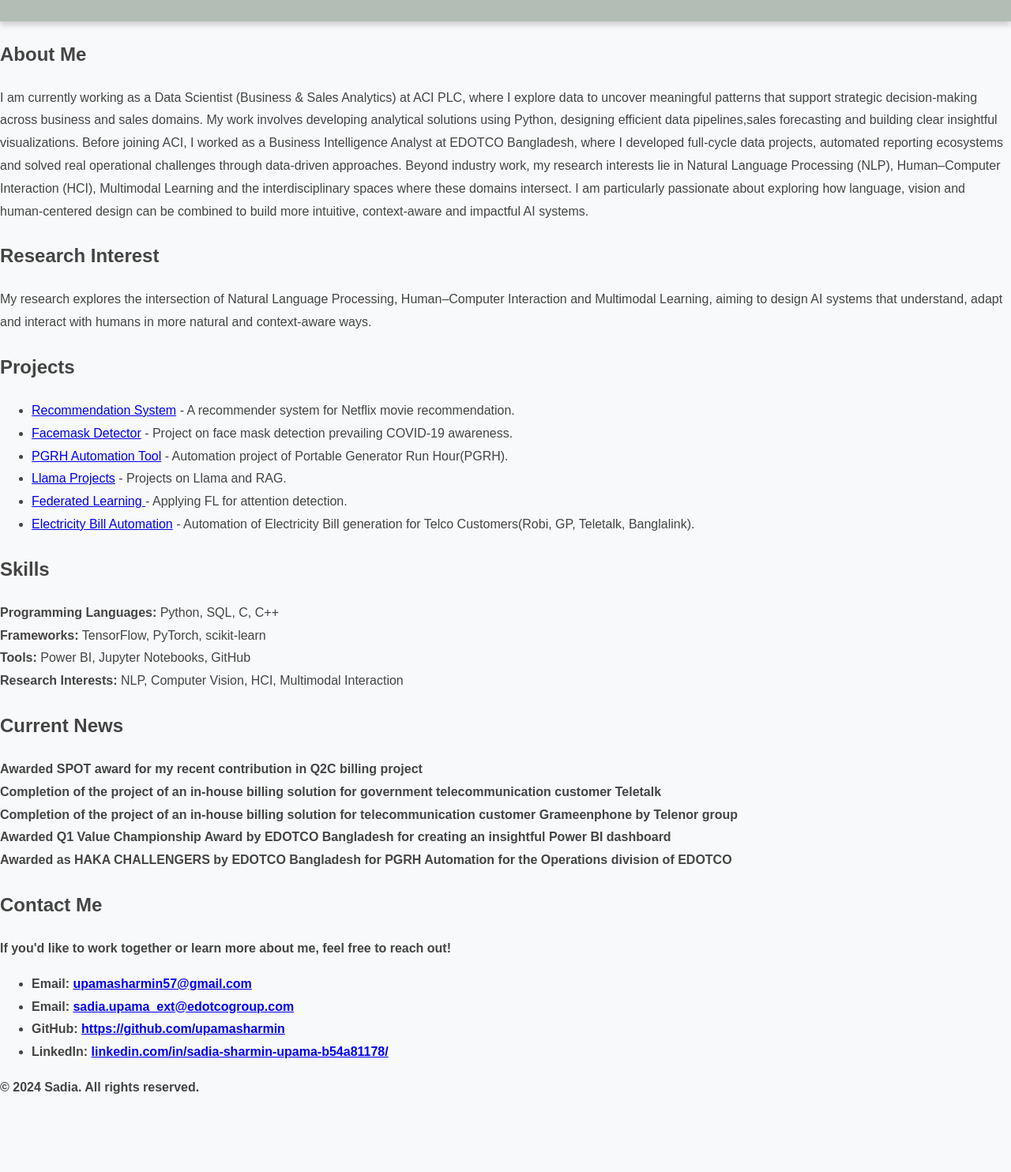
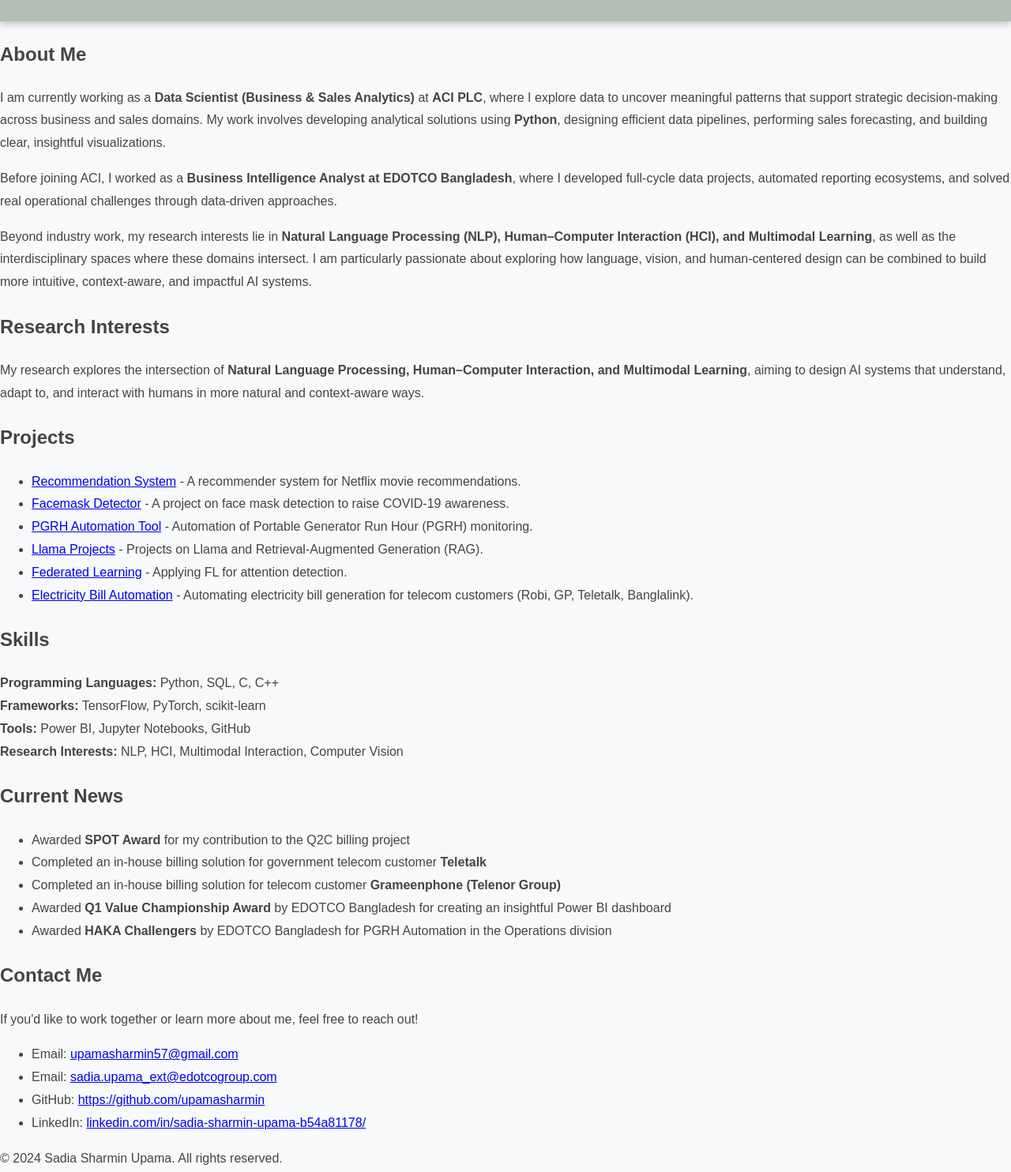
Before and after one commit to upamasharmin/upamasharmin.github.io, a plain HTML site: page index.html in a window 1280 px wide. Shown: the part 302-1786 px from the top of the page at 79% size. Before the commit the page ends 1710 px from the top, so only its background shows below. Drawn offline with Linux system fonts and the light colour scheme.

Commit message:
Update index.html

```diff
--- a/index.html
+++ b/index.html
@@ -9,50 +9,49 @@
 <body>
   <header>
     <h1>Hi, I'm Sadia Sharmin Upama</h1>
-    <!-- Adding an image -->
     <img src="Formal_pic.jpg" alt="Sadia's Profile Picture" style="width: 150px; height: 150px; border-radius: 50%; margin-top: 20px;">
   </header>
 
   <section>
     <h2>About Me</h2>
     <p>
-      I am currently working as a Data Scientist (Business & Sales Analytics) at ACI PLC, where I explore data to uncover meaningful patterns that support strategic decision-making across business and sales domains. My work involves developing analytical solutions using Python, designing efficient data pipelines,sales forecasting and building clear insightful visualizations.
+      I am currently working as a <strong>Data Scientist (Business & Sales Analytics)</strong> at <strong>ACI PLC</strong>, where I explore data to uncover meaningful patterns that support strategic decision-making across business and sales domains. My work involves developing analytical solutions using <strong>Python</strong>, designing efficient data pipelines, performing sales forecasting, and building clear, insightful visualizations.
+    </p>
+    <p>
+      Before joining ACI, I worked as a <strong>Business Intelligence Analyst at EDOTCO Bangladesh</strong>, where I developed full-cycle data projects, automated reporting ecosystems, and solved real operational challenges through data-driven approaches.
+    </p>
+    <p>
+      Beyond industry work, my research interests lie in <strong>Natural Language Processing (NLP), Human–Computer Interaction (HCI), and Multimodal Learning</strong>, as well as the interdisciplinary spaces where these domains intersect. I am particularly passionate about exploring how language, vision, and human-centered design can be combined to build more intuitive, context-aware, and impactful AI systems.
+    </p>
+  </section>
 
-Before joining ACI, I worked as a Business Intelligence Analyst at EDOTCO Bangladesh, where I developed full-cycle data projects, automated reporting ecosystems and solved real operational challenges through data-driven approaches.
-
-Beyond industry work, my research interests lie in Natural Language Processing (NLP), Human–Computer Interaction (HCI), Multimodal Learning and the interdisciplinary spaces where these domains intersect. I am particularly passionate about exploring how language, vision and human-centered design can be combined to build more intuitive, context-aware and impactful AI systems.
+  <section>
+    <h2>Research Interests</h2>
+    <p>
+      My research explores the intersection of <strong>Natural Language Processing, Human–Computer Interaction, and Multimodal Learning</strong>, aiming to design AI systems that understand, adapt to, and interact with humans in more natural and context-aware ways.
     </p>
-
-  </section>
-  <section>
-    <h2>Research Interest</h2>
-    My research explores the intersection of Natural Language Processing, Human–Computer Interaction and Multimodal Learning, aiming to design AI systems that understand, adapt and interact with humans in more natural and context-aware ways.
   </section>
 
   <section>
     <h2>Projects</h2>
     <ul>
       <li>
-        <a href="https://github.com/upamasharmin/Recommendation_System">Recommendation System</a> - A recommender system for Netflix movie recommendation.
-
+        <a href="https://github.com/upamasharmin/Recommendation_System">Recommendation System</a> - A recommender system for Netflix movie recommendations.
       </li>
       <li>
-        <a href="https://github.com/upamasharmin/Face-mask-ditector">Facemask Detector</a> - Project on face mask detection prevailing COVID-19 awareness.
-
+        <a href="https://github.com/upamasharmin/Face-mask-ditector">Facemask Detector</a> - A project on face mask detection to raise COVID-19 awareness.
       </li>
       <li>
-        <a href="https://github.com/upamasharmin/Alarm_Plotting_PG_RH">PGRH Automation Tool</a> - Automation project of Portable Generator Run Hour(PGRH).
-
-      </li>
-       <li>
-        <a href="https://github.com/upamasharmin/Llama-Series">Llama Projects</a> - Projects on Llama and RAG.
+        <a href="https://github.com/upamasharmin/Alarm_Plotting_PG_RH">PGRH Automation Tool</a> - Automation of Portable Generator Run Hour (PGRH) monitoring.
       </li>
       <li>
-        <a href="https://github.com/upamasharmin/Federated-Learning-Projects">Federated Learning </a> - Applying FL for attention detection.
+        <a href="https://github.com/upamasharmin/Llama-Series">Llama Projects</a> - Projects on Llama and Retrieval-Augmented Generation (RAG).
       </li>
-       <li>
-        <a href="https://github.com/upamasharmin/Electricity-Bill-Automation">Electricity Bill Automation</a> - Automation of Electricity Bill generation for Telco Customers(Robi, GP, Teletalk, Banglalink).
-
+      <li>
+        <a href="https://github.com/upamasharmin/Federated-Learning-Projects">Federated Learning</a> - Applying FL for attention detection.
+      </li>
+      <li>
+        <a href="https://github.com/upamasharmin/Electricity-Bill-Automation">Electricity Bill Automation</a> - Automating electricity bill generation for telecom customers (Robi, GP, Teletalk, Banglalink).
       </li>
     </ul>
   </section>
@@ -61,28 +60,28 @@ Beyond industry work, my research interests lie in Natural Language Processing (
     <h2>Skills</h2>
     <p>
       <strong>Programming Languages:</strong> Python, SQL, C, C++<br>
-      <strong>Frameworks:</strong> TensorFlow, PyTorch, scikit-learn <br>
-      <strong>Tools:</strong> Power BI, Jupyter Notebooks, GitHub <br>
-      <strong>Research Interests:</strong> NLP, Computer Vision, HCI, Multimodal Interaction
+      <strong>Frameworks:</strong> TensorFlow, PyTorch, scikit-learn<br>
+      <strong>Tools:</strong> Power BI, Jupyter Notebooks, GitHub<br>
+      <strong>Research Interests:</strong> NLP, HCI, Multimodal Interaction, Computer Vision
     </p>
   </section>
 
   <section>
     <h2>Current News</h2>
-    <p>
-      <strong>Awarded SPOT award for my recent contribution in Q2C billing project<br>
-      <strong>Completion of the project of an in-house billing solution for government telecommunication customer Teletalk<br>
-      <strong>Completion of the project of an in-house billing solution for telecommunication customer Grameenphone by Telenor group<br>
-      <strong>Awarded Q1 Value Championship Award by EDOTCO Bangladesh for creating an insightful Power BI dashboard<br>
-      <strong>Awarded as HAKA CHALLENGERS by EDOTCO Bangladesh for PGRH Automation for the Operations division of EDOTCO<br>
-    </p>
+    <ul>
+      <li>Awarded <strong>SPOT Award</strong> for my contribution to the Q2C billing project</li>
+      <li>Completed an in-house billing solution for government telecom customer <strong>Teletalk</strong></li>
+      <li>Completed an in-house billing solution for telecom customer <strong>Grameenphone (Telenor Group)</strong></li>
+      <li>Awarded <strong>Q1 Value Championship Award</strong> by EDOTCO Bangladesh for creating an insightful Power BI dashboard</li>
+      <li>Awarded <strong>HAKA Challengers</strong> by EDOTCO Bangladesh for PGRH Automation in the Operations division</li>
+    </ul>
   </section>
 
   <section>
     <h2>Contact Me</h2>
     <p>If you'd like to work together or learn more about me, feel free to reach out!</p>
     <ul>
-      <li>Email: <a href="mailto:sharminupama57@gmail.com">upamasharmin57@gmail.com</a></li>
+      <li>Email: <a href="mailto:upamasharmin57@gmail.com">upamasharmin57@gmail.com</a></li>
       <li>Email: <a href="mailto:sadia.upama_ext@edotcogroup.com">sadia.upama_ext@edotcogroup.com</a></li>
       <li>GitHub: <a href="https://github.com/upamasharmin">https://github.com/upamasharmin</a></li>
       <li>LinkedIn: <a href="https://www.linkedin.com/in/sadia-sharmin-upama-b54a81178/">linkedin.com/in/sadia-sharmin-upama-b54a81178/</a></li>
@@ -90,7 +89,7 @@ Beyond industry work, my research interests lie in Natural Language Processing (
   </section>
 
   <footer>
-    <p>&copy; 2024 Sadia. All rights reserved.</p>
+    <p>&copy; 2024 Sadia Sharmin Upama. All rights reserved.</p>
   </footer>
 </body>
 </html>
```
